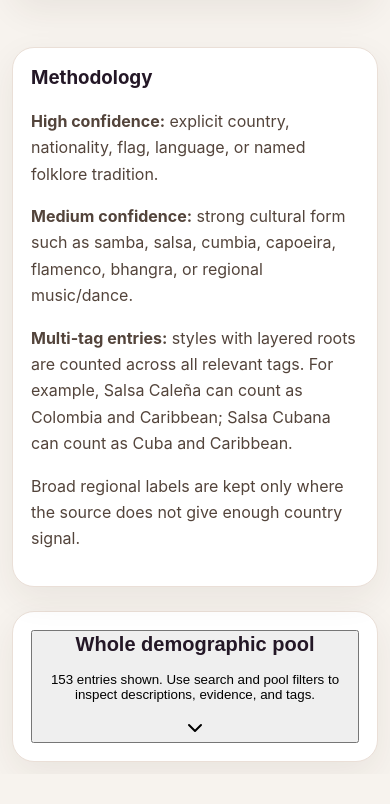
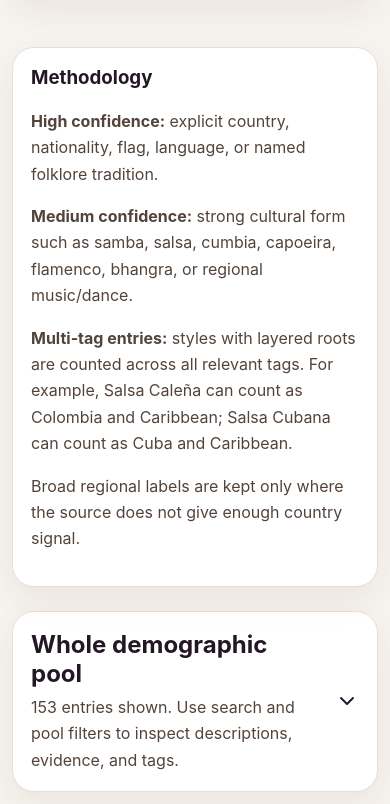
Before and after one commit to alopes2/karneval-statistics, a React (Vite) app: page / in a window 390 px wide. Shown: the part 2311-3115 px from the top of the page. Before the commit the page ends 3085 px from the top, so only its background shows below. Built offline with nearby package versions, Linux system fonts and the light colour scheme.

Commit message:
Style accordion and nationality tags

```diff
--- a/src/styles.css
+++ b/src/styles.css
@@ -152,13 +152,53 @@ h3 {
 }
 
 .sectionHeader p,
-.methodology p {
+.methodology p,
+.accordionToggle p {
   line-height: 1.65;
   color: #53443b;
 }
 
+.sampleAccordion {
+  padding: 0;
+  overflow: hidden;
+}
+
+.accordionToggle {
+  width: 100%;
+  appearance: none;
+  border: 0;
+  background: transparent;
+  display: flex;
+  align-items: center;
+  justify-content: space-between;
+  gap: 18px;
+  padding: 24px;
+  cursor: pointer;
+  text-align: left;
+  color: inherit;
+  font: inherit;
+}
+
+.accordionToggle h2 {
+  margin-bottom: 6px;
+}
+
+.accordionToggle p {
+  margin: 0;
+}
+
+.chevron {
+  flex: 0 0 auto;
+  transition: transform .2s ease;
+}
+
+.chevron.open {
+  transform: rotate(180deg);
+}
+
 .tableWrap {
   overflow: auto;
+  padding: 0 24px 24px;
 }
 
 table {
@@ -182,11 +222,24 @@ th {
   color: #806f66;
 }
 
-.pill {
+.pill,
+.tag {
   display: inline-block;
   border-radius: 999px;
   padding: 5px 10px;
   font-weight: 700;
+}
+
+.tagList {
+  display: flex;
+  flex-wrap: wrap;
+  gap: 6px;
+}
+
+.tag {
+  background: #f1e8ff;
+  color: #5b247a;
+  font-size: 12px;
 }
 
 .pill.high {
@@ -257,6 +310,15 @@ th {
     border-radius: 22px;
   }
 
+  .sampleAccordion {
+    padding: 0;
+  }
+
+  .accordionToggle,
+  .tableWrap {
+    padding: 18px;
+  }
+
   .metric {
     padding: 15px;
   }
```
